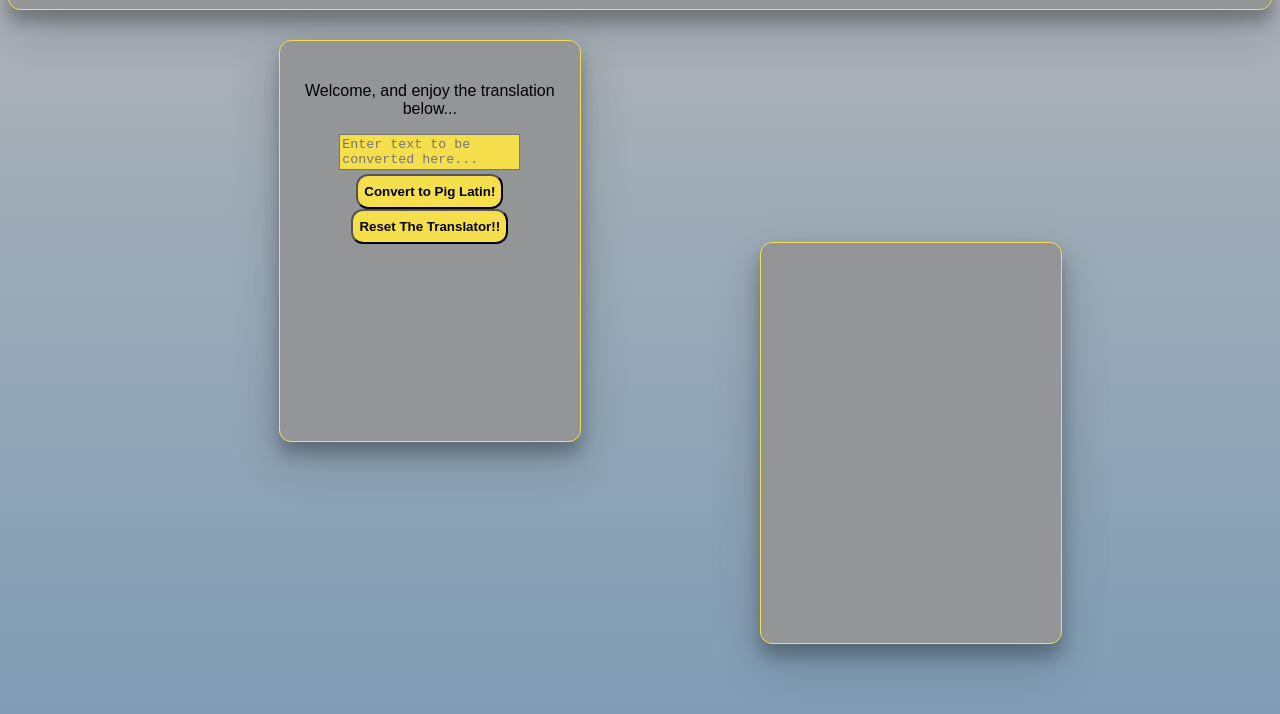
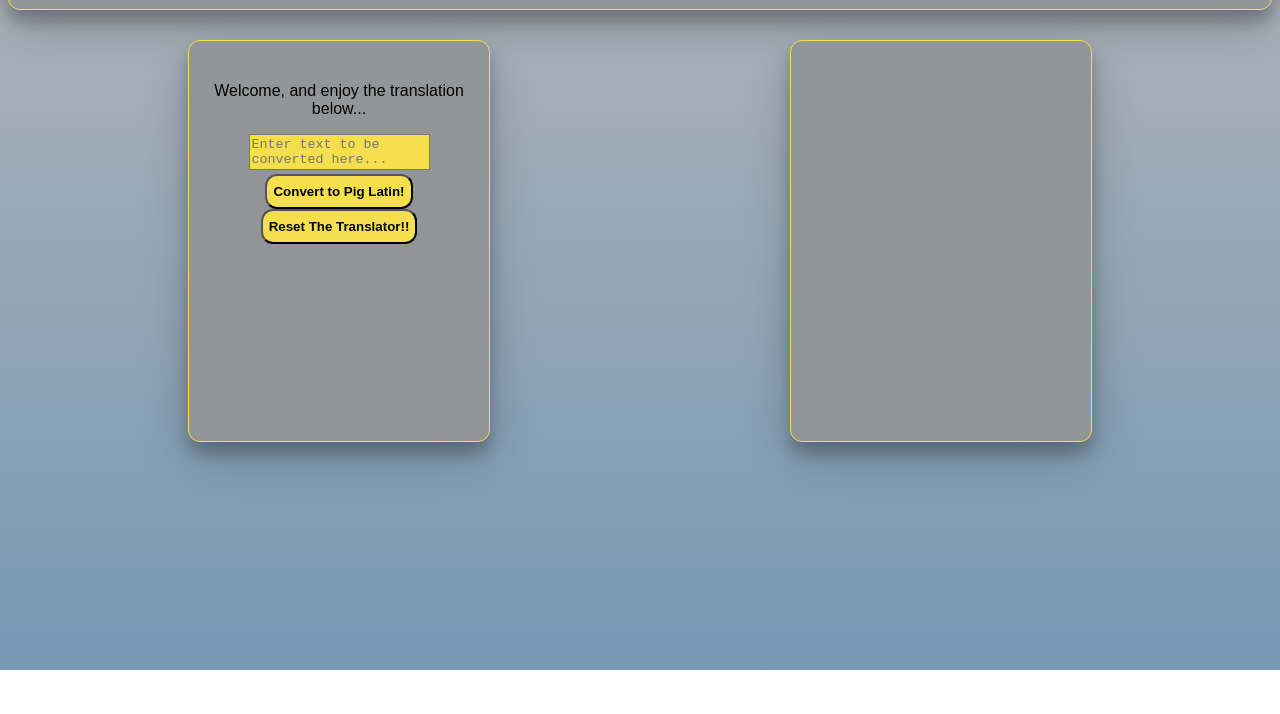
Before and after one commit to EddieCrochet/Portfolio, a website: page games/PigLatin/PigLatin.html in a window 1280 px wide. Shown: the part 130-844 px from the top of the page. After the commit the page ends 800 px from the top, so only its background shows below. Drawn offline with Linux system fonts and the light colour scheme.

Commit message:
simplified my pig latin grid

```diff
--- a/games/PigLatin/PigLatin.css
+++ b/games/PigLatin/PigLatin.css
@@ -3,16 +3,12 @@ html {
 }
 body {
     font-family: Arial, Helvetica;
-    background: linear-gradient(#b3b6b9, #7698b4);
+    background: linear-gradient(#b3b6b9, #7698b4) no-repeat center fixed;
 }
 main{
     margin:30px;
-    display:grid;
-    grid-template-columns: repeat(5, 20% [col-start]);
-    grid-template-rows: 1fr 1fr;
-    grid-template-areas:
-        " . article . . . "
-        " . . . section . ";
+    display:flex;
+    justify-content:space-around;
 }
 textarea {
     outline:none;
@@ -41,10 +37,3 @@ button:hover {
     background-color:#ffffcc;
     box-shadow: 0 12px 16px 0 rgba(0,0,0,0.24), 0 17px 50px 0 rgba(0,0,0,0.19);
 }
-article{
-    grid-area: article;
-}
-section{
-    grid-area: section;
-    margin-top: -200px;
-}
```
